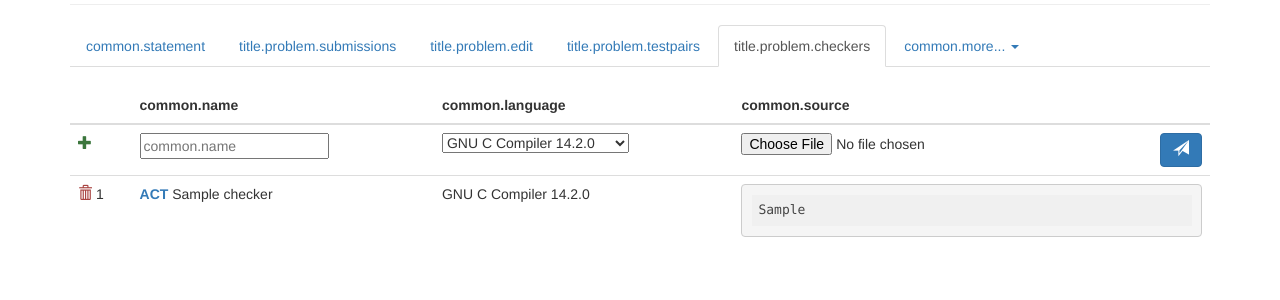
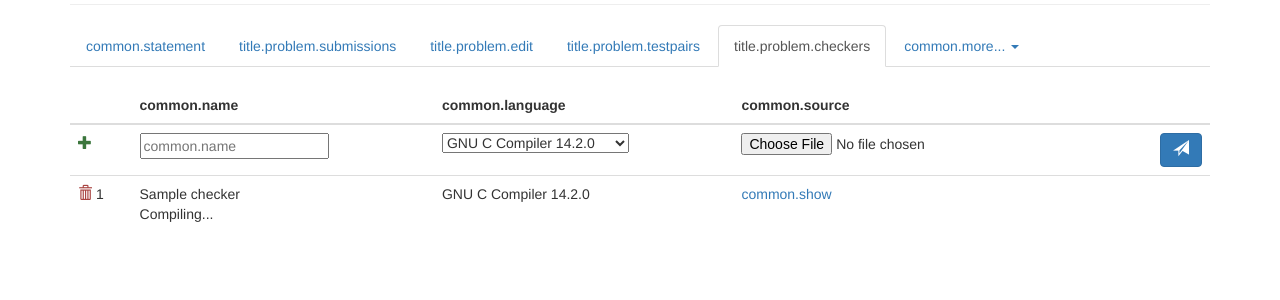
Before and after one commit to TsarN/pysistem, a Flask app: page /problem/1/checkers in a window 1280 px wide. Shown: the part 150-450 px from the top of the page. Run offline with Flask 2, Linux system fonts and the light colour scheme; the visitor is signed in with stand-in values (Sample User, id 1); data comes from the database, SQL or seed files in the repository; tables that the repository leaves empty hold one stand-in row (values such as "Sample post"); some libraries are stand-ins or nearby versions.

Commit message:
Added checker statuses to checker page Added 'view compile log' to checker if compilation failed Checker's source code is now expandable

```diff
--- a/pysistem/checkers/model.py
+++ b/pysistem/checkers/model.py
@@ -56,6 +56,13 @@ class Checker(db.Model):
 
     def get_src_path(self):
         return DIR + '/work/work/checker_%d.%s' % (self.id, self.get_ext())
+
+    def get_result(self):
+        if self.status in [STATUS_DONE, STATUS_ACT]:
+            return '<span class="text-success">%s</span>' % STR_RESULT[RESULT_OK]
+        if self.status in [STATUS_COMPILEFAIL]:
+            return '<span class="text-danger">%s</span>' % STR_STATUS[STATUS_COMPILEFAIL]
+        return STR_STATUS[self.status]
 
     def compile(self):
         """Compile checker, must be called before using checker on every checking machine"""
--- a/pysistem/compilers/model.py
+++ b/pysistem/compilers/model.py
@@ -20,6 +20,7 @@ class Compiler(db.Model):
 
     Relationships:
     submissions -- All submissions that were compiled by this compiler
+    checkers -- All checkers that were compiled by this compiler
     """
     id = db.Column(db.Integer, primary_key=True)
     name = db.Column(db.String(80))
--- a/pysistem/problems/views.py
+++ b/pysistem/problems/views.py
@@ -310,6 +310,13 @@ def actchecker(id, checker):
     flash(gettext('problems.actchecker.success'))
     return redirect(redirect_url())
 
+@mod.route('/checkercompilelog/<int:id>')
+@yield_checker()
+@requires_admin(checker="checker")
+def checkercompilelog(id, checker):
+    """Return checker's compilation log"""
+    return Response(checker.compile_log, mimetype='text/plain')
+
 @mod.route('/<int:id>/submissions', methods=['GET', 'POST'])
 @mod.route('/<int:id>/submissions/user/<username>')
 @requires_login
--- a/pysistem/templates/problems/checkers.html
+++ b/pysistem/templates/problems/checkers.html
@@ -42,15 +42,25 @@
     <td>
         {% if checker.status == 7 %}
             <b>ACT</b>
-        {% else %}
+        {% elif checker.status == 6 %}
             <a href="{{ url_for('problems.actchecker', id=checker.id) }}"><b>ACT</b></a>
         {% endif %}
-        {{ checker.name }}
+        {{ checker.name }}<br />
+        {{ checker.get_result()|safe }}
+        {% if checker.status == 2 %}
+            <br />
+            <a target="_blank" href="{{ url_for('problems.checkercompilelog', id=checker.id) }}">
+                {{ _('problems.submissions.viewcompilelog') }}
+            </a>
+        {% endif %}
     </td>
     <td>
         {{ checker.compiler.name }}
     </td>
-    <td><pre><code>{{ checker.source }}</code></pre></td>
+    <td>
+        <a href="#" class="view-source" data-action="show">{{ _('common.show') }}</a>
+        <pre style="display: none"><code>{{ checker.source }}</code></pre>
+    </td>
 </tr>
 {% endfor %}
 </tbody>
@@ -60,5 +70,19 @@
 $(function () {
   $('[data-toggle="tooltip"]').tooltip()
 })
+
+$('.view-source').click(function() {
+    var action = $(this).attr('data-action');
+    if (action == 'show') {
+        $(this).attr('data-action', 'hide');
+        $(this).siblings('pre').show();
+        $(this).html('{{ _("common.hide") }}');
+    } else {
+        $(this).attr('data-action', 'show');
+        $(this).siblings('pre').hide();
+        $(this).html('{{ _("common.show") }}');
+    };
+    return false;
+})
 </script>
 {% endblock %}
```
